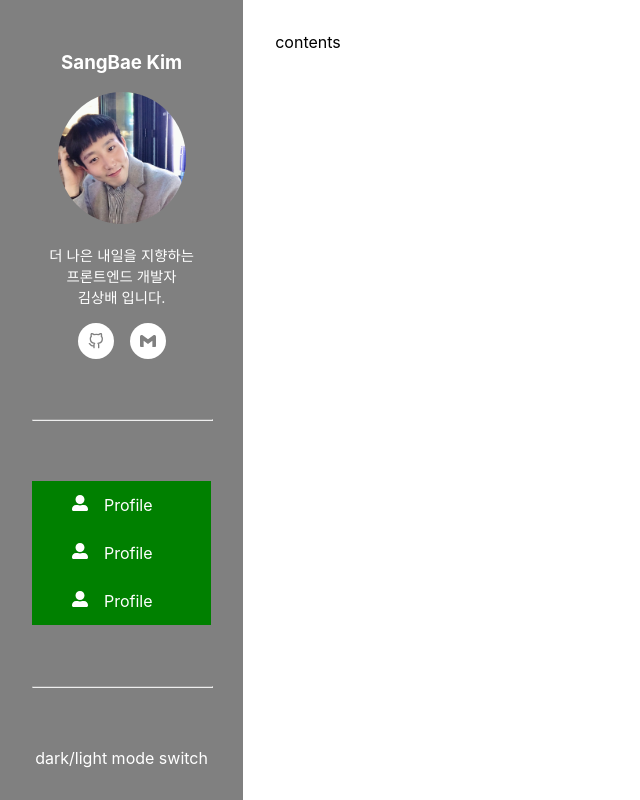
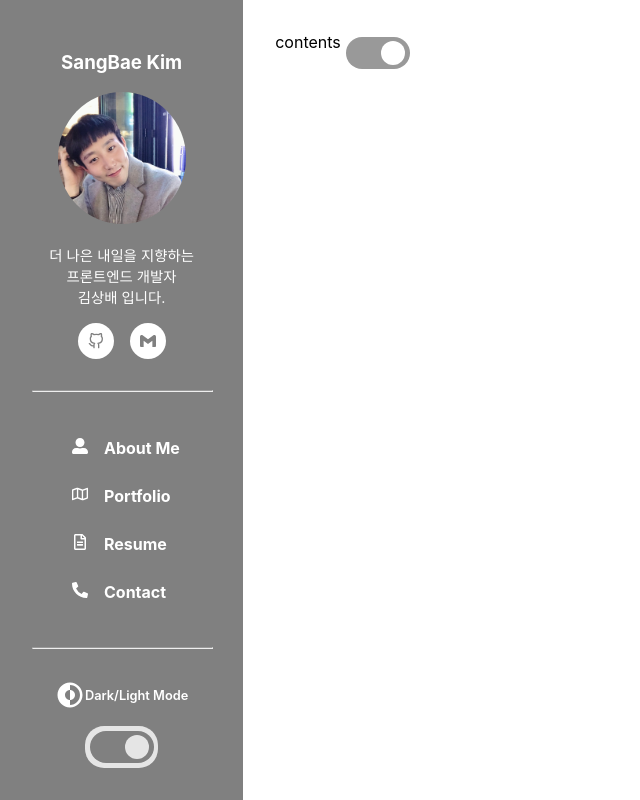
Before and after one commit to upship-kim/new-portfolio, a React (Create React App) app: page / in a window 1280 px wide. Shown: the whole page, without its empty margins (0-640 px from the left). Built offline with nearby package versions, Linux system fonts and the light colour scheme.

Commit message:
dark/light mode button

```diff
--- a/src/color/theme.ts
+++ b/src/color/theme.ts
@@ -1,6 +1,7 @@
 export const light = {
     bg: '#ffffff',
     text: '#a5a5a5a5',
+    navBg: 'gray',
     navText: '#ffffff',
     iconBg: '#Ffffff',
 };
--- a/src/components/Navigation/Navigator/index.tsx
+++ b/src/components/Navigation/Navigator/index.tsx
@@ -1,6 +1,6 @@
 import React from 'react';
 import styled from 'styled-components';
-import { FaUserAlt } from 'react-icons/fa';
+import { FaUserAlt, FaRegMap, FaRegFileAlt, FaPhoneAlt } from 'react-icons/fa';
 type menuItemType = {
     icon: React.ReactNode;
     body: string;
@@ -18,9 +18,10 @@ const index = () => {
 };
 
 const data = [
-    { id: 1, icon: <FaUserAlt />, body: 'Profile' },
-    { id: 2, icon: <FaUserAlt />, body: 'Profile' },
-    { id: 3, icon: <FaUserAlt />, body: 'Profile' },
+    { id: 1, icon: <FaUserAlt />, body: 'About Me' },
+    { id: 2, icon: <FaRegMap />, body: 'Portfolio' },
+    { id: 3, icon: <FaRegFileAlt />, body: 'Resume' },
+    { id: 4, icon: <FaPhoneAlt />, body: 'Contact' },
 ];
 export const MenuItem = ({ icon, body, url }: menuItemType) => {
     return (
@@ -37,7 +38,6 @@ const Container = styled.div`
     width: 100%;
     text-align: left;
     align-content: center;
-    background: green;
 `;
 const Item = styled.div`
     display: flex;
@@ -45,6 +45,8 @@ const Item = styled.div`
     align-items: center;
     padding: 0.5rem 0rem 0.5rem 2.5rem;
     height: 2rem;
+    cursor: pointer;
+    font-weight: 700;
     div {
         margin-right: 1rem;
     }
--- a/src/components/Navigation/Switch/index.tsx
+++ b/src/components/Navigation/Switch/index.tsx
@@ -1,11 +1,31 @@
 import React from 'react';
 import styled from 'styled-components';
-
+import Switch from '../../common/Atom/Switch';
+import { CgDarkMode } from 'react-icons/cg';
 const index = () => {
-    return <Container>dark/light mode switch</Container>;
+    return (
+        <Container>
+            <StyledSpan>
+                <CgDarkMode size={30} />
+                Dark/Light Mode
+            </StyledSpan>
+            <Switch />
+        </Container>
+    );
 };
 
 const Container = styled.div`
+    display: flex;
+    flex-direction: column;
     text-align: center;
+    align-items: center;
+`;
+const StyledSpan = styled.div`
+    display: flex;
+    flex-direction: row;
+    margin-bottom: 1rem;
+    font-weight: 600;
+    font-size: 0.8rem;
+    align-items: center;
 `;
 export default index;
--- /dev/null
+++ b/src/components/common/Atom/Switch/SwitchContainer.tsx
@@ -0,0 +1,51 @@
+import React, { useEffect, useState } from 'react';
+import styled from 'styled-components';
+
+const SwitchContainer = () => {
+    const [state, setState] = useState<boolean>(false);
+
+    const onChange = () => {
+        setState(() => !state);
+    };
+
+    return (
+        <Container style={state ? {} : { opacity: '0.8' }}>
+            <Wrapper
+                onClick={onChange}
+                style={state ? {} : { justifyContent: 'flex-end' }}
+            >
+                <Circle />
+            </Wrapper>
+        </Container>
+    );
+};
+
+const Container = styled.div`
+    display: flex;
+    opacity: 0.4;
+    width: 4rem;
+    height: 2rem;
+    padding: 0.3rem;
+    border-radius: 1.2rem;
+    background: ${props => props.theme.bg};
+    align-items: center;
+    justify-content: center;
+    cursor: pointer;
+`;
+const Wrapper = styled.div`
+    display: flex;
+    width: 100%;
+    height: 100%;
+    align-items: center;
+    border-radius: 1rem;
+    background: ${props => props.theme.navBg};
+`;
+const Circle = styled.div`
+    width: 1.5rem;
+    height: 1.5rem;
+    margin: 0.3rem;
+    border-radius: 100%;
+    background: ${props => props.theme.bg};
+`;
+
+export default SwitchContainer;
--- /dev/null
+++ b/src/components/common/Atom/Switch/index.tsx
@@ -0,0 +1,9 @@
+import React from 'react';
+
+import SwitchContainer from './SwitchContainer';
+
+const index = () => {
+    return <SwitchContainer />;
+};
+
+export default index;
--- a/src/components/common/Contents.tsx
+++ b/src/components/common/Contents.tsx
@@ -1,8 +1,13 @@
 import React from 'react';
 import styled from 'styled-components';
-
+import Switch from './Atom/Switch';
 const Contents = () => {
-    return <Container>contents</Container>;
+    return (
+        <Container>
+            contents
+            <Switch />
+        </Container>
+    );
 };
 
 const Container = styled.div`
```
